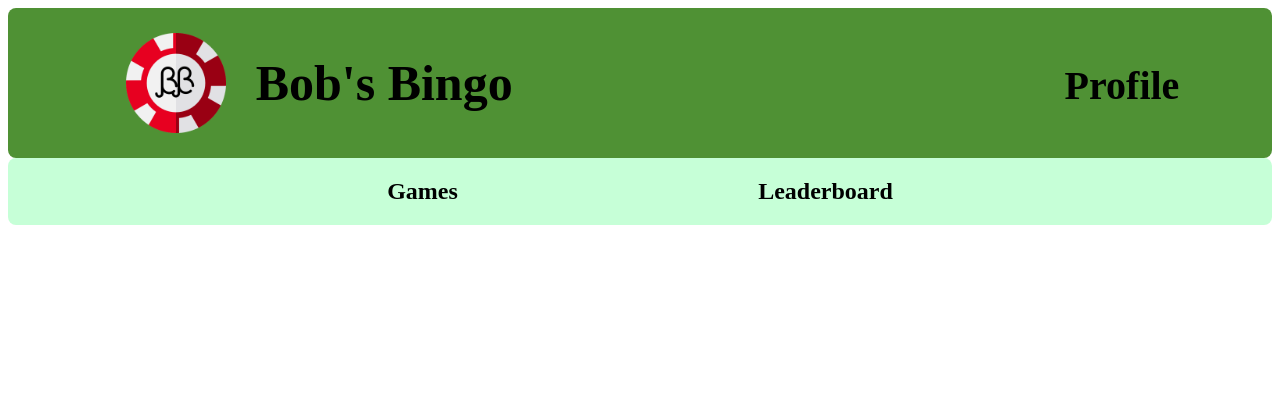
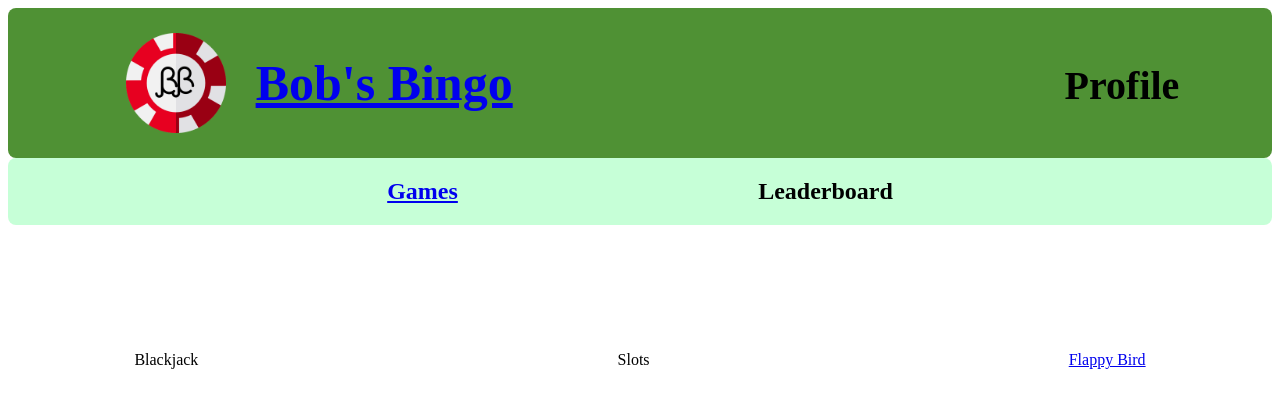
Before and after one commit to ThomasKvam/bobs-bingo-react, a React (Vite) app: page / in a window 1280 px wide. Shown: the top 408 px of the page. Built offline with nearby package versions, Linux system fonts and the light colour scheme.

Commit message:
Added react router dom. Added routes to flappybird and dashboard

```diff
--- a/package.json
+++ b/package.json
@@ -11,7 +11,8 @@
   },
   "dependencies": {
     "react": "^18.2.0",
-    "react-dom": "^18.2.0"
+    "react-dom": "^18.2.0",
+    "react-router-dom": "^6.22.3"
   },
   "devDependencies": {
     "@types/react": "^18.2.64",
--- a/src/App.jsx
+++ b/src/App.jsx
@@ -3,6 +3,9 @@ import { useState } from 'react'
 import './App.css'
 import Header from './components/header/Header'
 import Menu from './components/menu/Menu'
+import { Routes, Route } from 'react-router-dom'
+import FlappyBird from './components/games/flappybird/FlappyBird'
+import Dashboard from './components/dashboard/Dashboard'
 
 function App() {
 
@@ -10,6 +13,12 @@ function App() {
     <>
       <Header />
       <Menu/>
+      <Routes>
+        <Route path='/'
+          element={<Dashboard />}/>
+
+        <Route path='/flappy' element={<FlappyBird/>}/>
+      </Routes>
     </>
   )
 }
--- /dev/null
+++ b/src/components/dashboard/Dashboard.jsx
@@ -0,0 +1,14 @@
+import { Link } from 'react-router-dom'
+import './dashboard.css'
+function Dashboard(){
+    return (
+        <div className="dashboard">
+            <div>Blackjack</div>
+            <div>Slots</div>
+
+            <Link to={'/flappy'}>Flappy Bird</Link>
+        </div>
+    )
+}
+
+export default Dashboard
--- /dev/null
+++ b/src/components/dashboard/dashboard.css
@@ -0,0 +1,5 @@
+.dashboard{
+    display: flex;
+    justify-content: space-between;
+    padding: 10%;
+}
--- a/src/components/header/Header.jsx
+++ b/src/components/header/Header.jsx
@@ -1,11 +1,14 @@
+import { Link } from 'react-router-dom'
 import './header.css'
 function Header(){
     return(
         <div className="header">
-            <div className='logo'>
-                <img src="src\assets\chip.png"/>
-                <h1>Bob's Bingo</h1>
-            </div>
+            <Link to={'/'}>
+                <div className='logo'>
+                    <img src="src\assets\chip.png"/>
+                    <h1>Bob's Bingo</h1>
+                </div>
+            </Link>
             <div className='profile'>
                 <h1>Profile</h1>
             </div>
--- a/src/components/menu/Menu.jsx
+++ b/src/components/menu/Menu.jsx
@@ -1,8 +1,9 @@
+import { Link } from 'react-router-dom'
 import './menu.css'
 function Menu(){
     return(
         <div className="menu">
-            <h2>Games</h2>
+           <Link to={'/'}><h2>Games</h2> </Link>
             <h2>Leaderboard</h2>
         </div>
     )
--- a/src/main.jsx
+++ b/src/main.jsx
@@ -1,10 +1,13 @@
 import React from 'react'
 import ReactDOM from 'react-dom/client'
 import App from './App.jsx'
+import { BrowserRouter } from 'react-router-dom'
 
 
 ReactDOM.createRoot(document.getElementById('root')).render(
   <React.StrictMode>
-    <App />
+    <BrowserRouter>
+      <App />
+    </BrowserRouter>
   </React.StrictMode>,
 )
```
Also changed, not shown: src/assets/blackjack.png (added), 1 other file (tests, documents, lock files or other folders).
